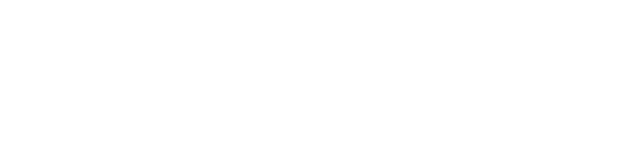
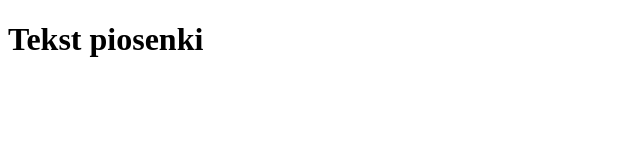
Before and after one commit to BarbaraMak85/learning-git-2, a plain HTML site: page index.html in a window 1280 px wide. Shown: the whole page, without its empty margins (0-640 px from the left). Drawn offline with Linux system fonts and the light colour scheme.

Commit message:
Change h1

```diff
--- a/index.html
+++ b/index.html
@@ -9,6 +9,7 @@
 </head>
 
 <body>
+    <h1>Tekst piosenki</h1>
 
 </body>
 
```
